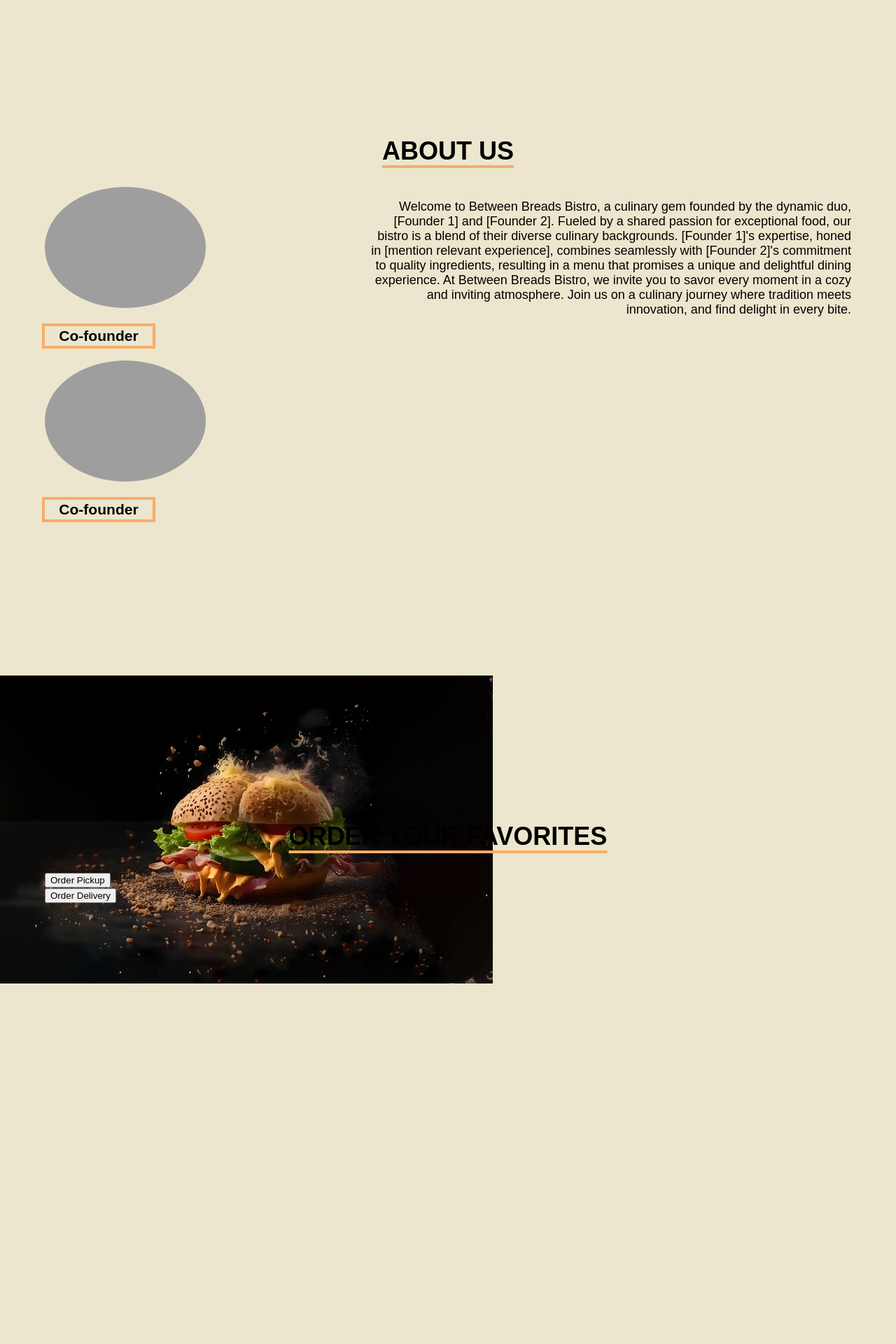
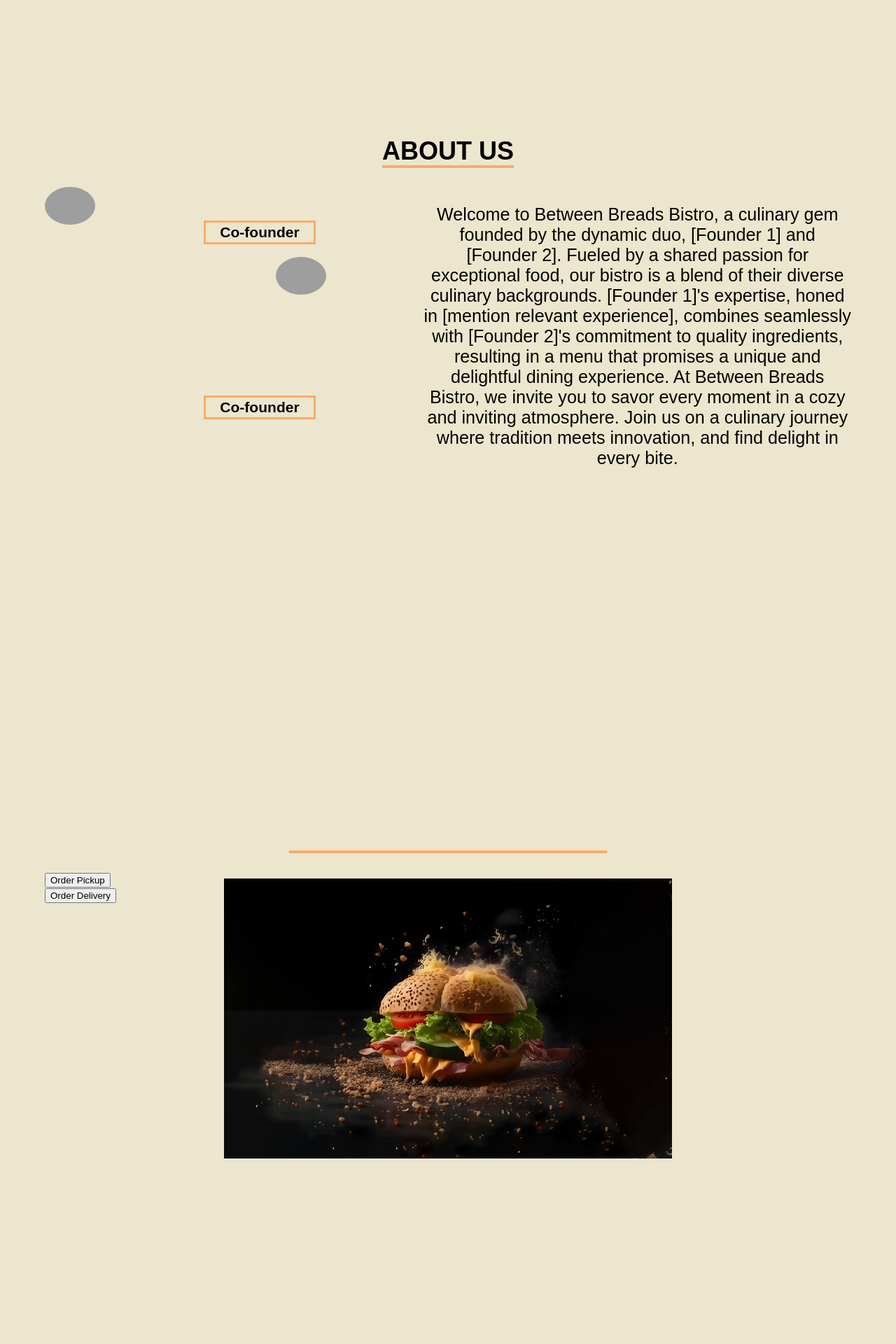
Before and after one commit to BeulaEvangelin/WD_Personal, a PHP site: page / in a window 1280 px wide. Shown: the part 1728-3648 px from the top of the page at 70% size. Run offline with PHP 8.4, Linux system fonts and the light colour scheme; some web fonts are replaced; grey boxes are pictures that could not be loaded.

Commit message:
about us style complete

```diff
--- a/index.html
+++ b/index.html
@@ -107,15 +107,22 @@
         culinary journey where tradition meets innovation, and find delight in
         every bite.
       </p>
-      <img src="Assets/cf.png" />
-      <h3 class="coFounder">Co-founder</h3>
-      <img src="Assets/cf2.png" />
-      <h3 class="coFounder">Co-founder</h3>
+      <div class="CF1container">
+        <img class="coFounder1img" src="Assets/cf.png" />
+        <div class="CF1Text"><h3 class="coFounder1">Co-founder</h3></div>
+      </div>
+
+      <div class="CF2container">
+        <img class="coFounder2img" src="Assets/cf2.png" />
+        <div class="CF2Text">
+          <h3 class="coFounder2">Co-founder</h3>
+        </div>
+      </div>
     </section>
 
     <section class="order-section" id="order">
       <div class="order-container">
-        <div class="orderHeading"><h1>ORDER YOUR FAVORITES</h1></div>
+        <h1>ORDER YOUR FAVORITES</h1>
         <div><button type="button">Order Pickup</button></div>
         <div><button type="button">Order Delivery</button></div>
       </div>
--- a/main2.css
+++ b/main2.css
@@ -12,6 +12,7 @@ body, html{
     padding: 25px;
     position: fixed;
     width: 100%;
+    z-index: 10000;
 }
 
 .container{
@@ -108,29 +109,71 @@ h1{
 }
 
 .about-section p{
-    text-align: right;
-    width: 60%;
+    text-align: center;
+    width: 53%;
     float: right;
+    font-size: 1.4rem;
 }
 
-.about-section img{
-    width: 20%;
+.CF1container{
+    position: absolute;
+
+}
+.coFounder1img{
+    width: 18%;
     height: auto;
     border-radius: 50%;
+    top: 10px;
+    left: 5px;
+}
+.coFounder1{
+
+    outline: #F9AC66 solid 3px;
+    margin: 1;
+    padding: 2px;
+    text-align: center;
+    width: 150px;
+
+}
+.CF1Text{
+    position: absolute;
+    top: 30px;
+    left: 230px;
 }
 
-.coFounder{
-    outline: #F9AC66 solid 4px;
+
+.CF2container{
+    position: absolute;
+
+}
+.coFounder2img{
+    width: 18%;
+    height: auto;
+    border-radius: 50%;
+    position: relative;
+    top: 100px;
+    left: 330px;
+}
+.coFounder2{
+    outline: #F9AC66 solid 3px;
     margin: 1;
     padding: 2px;
     text-align: center;
     width: 150px;
 }
+.CF2Text{
+    position: absolute;
+    top: 280px;
+    left: 230px;;
+}
 
 .order-section{
     background-image: url("Assets/banner2.jpg");
-    background-size: 55%;
+    background-size: 50%;
     background-repeat: no-repeat;
+    background-position: center;
+}
 
-
+.order-section h1{
+    color: #ece6ce;
 }
```
